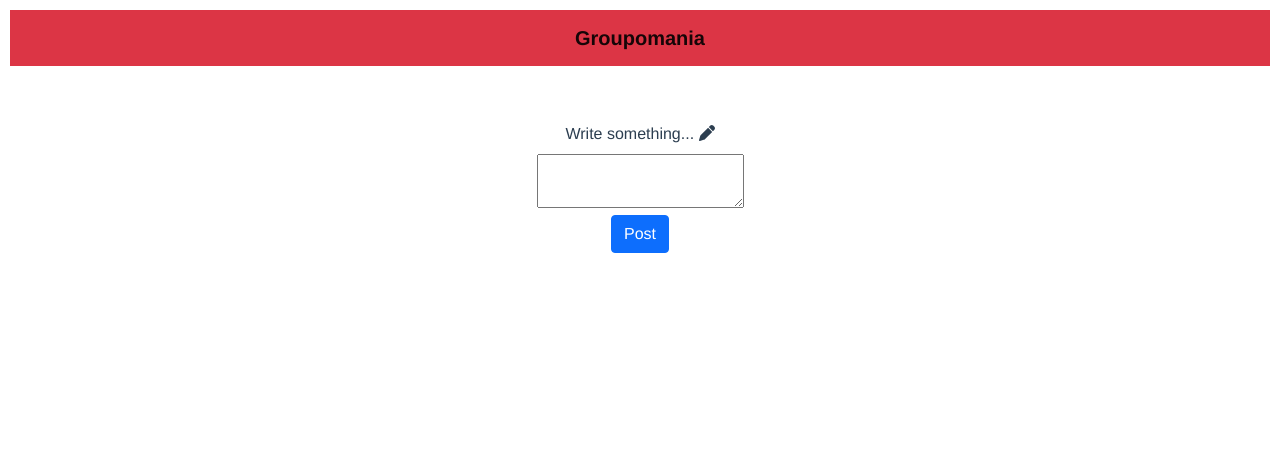
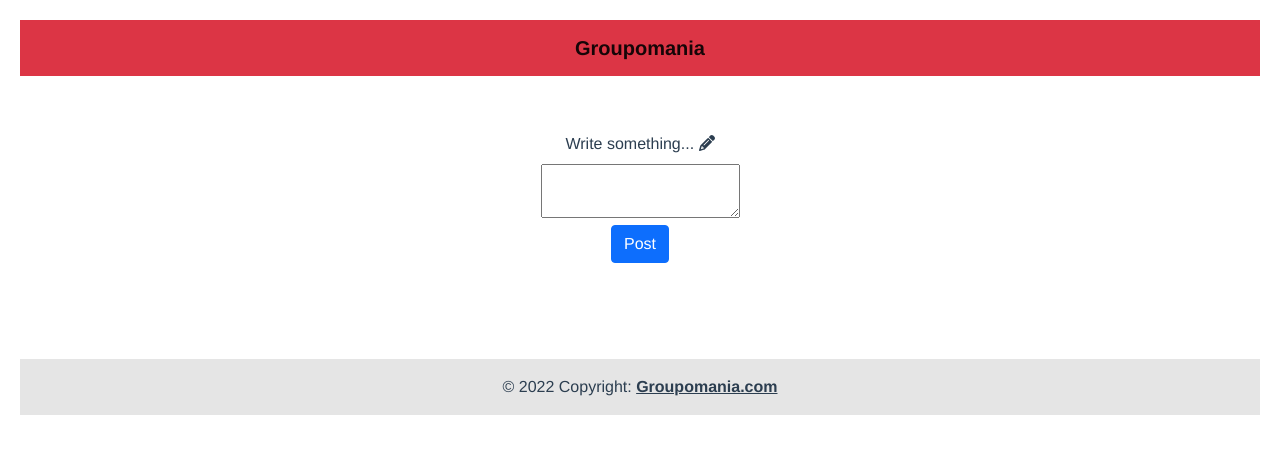
Before and after one commit to jda447/Connect-E, a Vue app in the folder groupomania/: page / in a window 1280 px wide. Shown: the top 454 px of the page. Built offline with nearby package versions, Linux system fonts and the light colour scheme.

Commit message:
FooTer added

```diff
--- a/groupomania/src/App.vue
+++ b/groupomania/src/App.vue
@@ -2,26 +2,30 @@
   <div id="app">
     <NavBar></NavBar>
     <form @submit.prevent= 'createPost'>
-    <div><label class="m-2">Write something... <font-awesome-icon :icon="['fas', 'pen']" /></label></div>
+    <div><label class="m-2">Write something... <font-awesome-icon :icon="['fas', 'pencil']" /></label></div>
     <div><textarea v-model="body"></textarea></div>
     <div><button type="submit" class="btn btn-primary mb-5">Post</button></div>
     </form>
     <div v-for="(post, index) in posts" :key="index">
     <div v-if=post.body class="border col-5 shadow-sm mb-2 mx-auto">
-     <UserPosts :body="post.body"></UserPosts></div>
+    <UserPosts :body="post.body"></UserPosts></div>
     </div>
+    <FooTer></FooTer>
   </div>
 </template>
 
 <script>
+import NavBar from './components/NavBar.vue'
 import UserPosts from './components/UserPosts.vue'
-import NavBar from './components/NavBar.vue'
+import FooTer from './components/FooTer.vue'
+
 
 export default {
   name: 'App',
   components: {
+    NavBar,
     UserPosts,
-    NavBar
+    FooTer
   },
   data: () => ({
     body: '',
@@ -46,12 +50,9 @@ export default {
 
 <style>
 #app {
-  font-family: Avenir, Helvetica, Arial, sans-serif;
+  font-family: Helvetica, Arial, sans-serif;
   text-align: center;
   color: #2c3e50;
-  border: solid 5px white;
-}
-.navbar {
-  font-weight: bold;
+  border: solid 10px white;
 }
 </style>
--- /dev/null
+++ b/groupomania/src/components/FooTer.vue
@@ -0,0 +1,19 @@
+<script>
+export default {
+	name: 'FooTer'
+}
+</script>
+
+<template>
+    <footer class="footer text-center mt-5 p-3">
+      © 2022 Copyright:
+      <a class="text-reset fw-bold" href="#">Groupomania.com</a>
+    </footer>
+</template>
+
+<style>
+.footer {
+    background-color: rgba(0, 0, 0, 0.1);
+    bottom: 0;
+}
+</style>
--- a/groupomania/src/components/NavBar.vue
+++ b/groupomania/src/components/NavBar.vue
@@ -10,7 +10,7 @@ export default {
 </template>
 
 <style>
-	a {
-		text-decoration: none;
-	}
+  .navbar {
+    font-weight: bold;
+  }
 </style>
--- a/groupomania/src/main.js
+++ b/groupomania/src/main.js
@@ -4,9 +4,9 @@ import 'bootstrap'
 import 'bootstrap/dist/css/bootstrap.min.css'
 
 import { library } from "@fortawesome/fontawesome-svg-core";
-import { faPen } from "@fortawesome/free-solid-svg-icons";
+import { faPencil } from "@fortawesome/free-solid-svg-icons";
 
-library.add(faPen);
+library.add(faPencil);
 
 import { FontAwesomeIcon } from "@fortawesome/vue-fontawesome";
 
```
